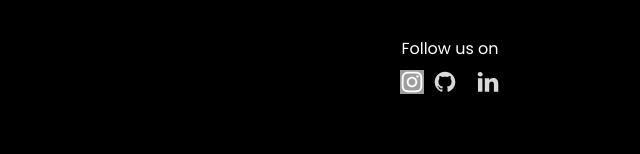
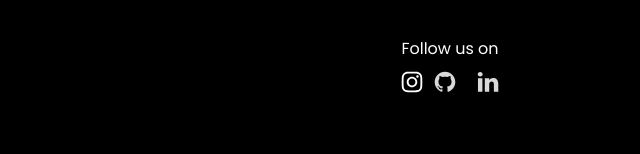
Before and after one commit to Prathyush-KKK/ieee-ssit-frontend, a website built with Parcel: page index.html in a window 1280 px wide. Shown: the part 2025-2179 px from the top of the page, 640-1280 px from the left. Built offline with nearby package versions, Linux system fonts and the light colour scheme.

Commit message:
Update landing-page.css

```diff
--- a/landing-page.css
+++ b/landing-page.css
@@ -454,7 +454,6 @@
   fill: var(--dl-color-gray-white);
   width: 24px;
   height: 24px;
-  background-color:rgb(158, 158, 158);
 }
 .landing-page-icon14 {
   fill: #D9D9D9;
```
